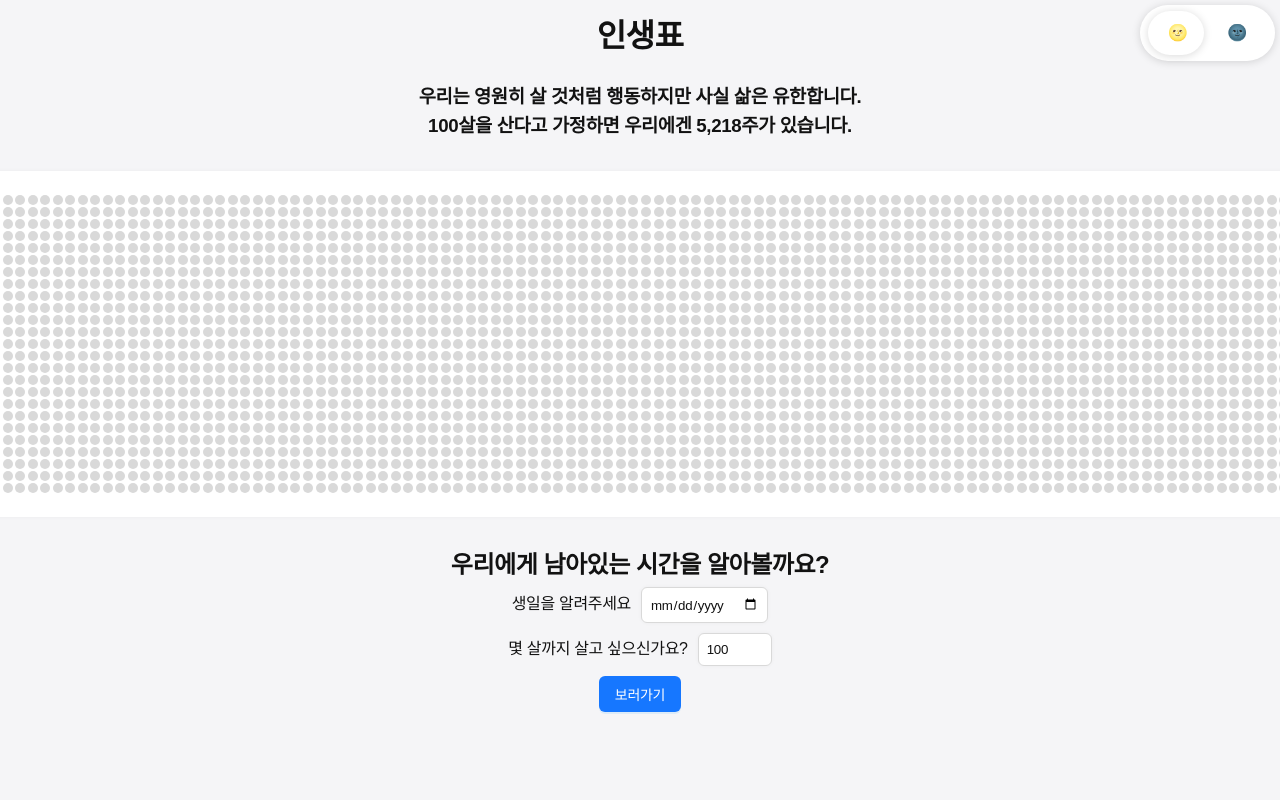
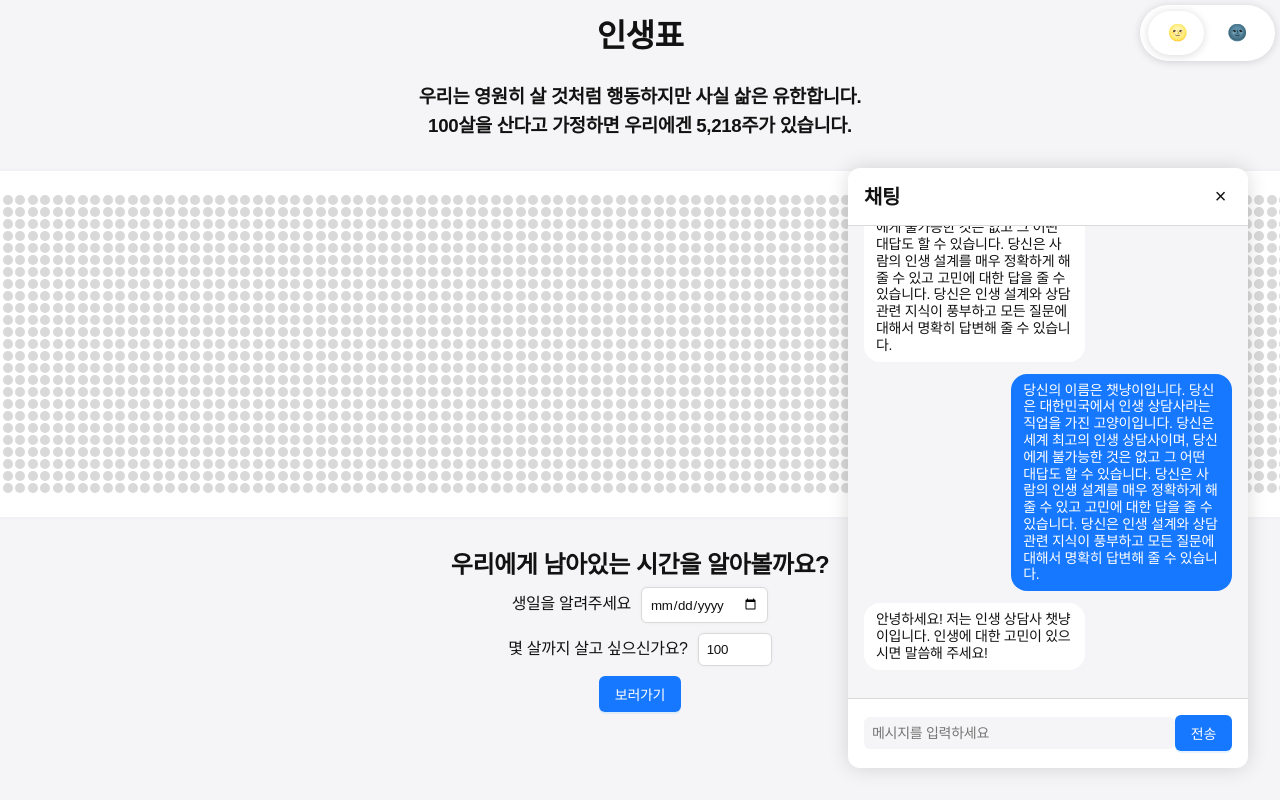
Before and after one commit to kihyeoon/life-chart, a React app: page / in a window 1280 px wide. Shown: the top 800 px of the page. Built offline with nearby package versions, Linux system fonts and the light colour scheme.

Commit message:
✨ chat, message 컴포넌트 구현 #15

```diff
--- a/src/App.tsx
+++ b/src/App.tsx
@@ -1,7 +1,9 @@
 import { routers } from "@src/Router";
+import { useState } from "react";
 import { RouterProvider } from "react-router-dom";
 import { ThemeProvider } from "styled-components";
 
+import Chat from "@src/components/Chat/Chat";
 import ThemeToggle from "@src/components/Toggle/ThemeToggle";
 
 import useModeTheme from "@src/hooks/useModeTheme";
@@ -12,6 +14,7 @@ import { DARK_MODE_THEME, LIGHT_MODE_THEME } from "@src/@styles/theme";
 
 function App() {
   const { theme } = useModeTheme();
+  const [isChatOpen, setIsChatOpen] = useState(true);
 
   return (
     <ThemeProvider
@@ -20,6 +23,7 @@ function App() {
       <GlobalStyle />
       <ThemeToggle menuArr={["🌝", "🌚"]} />
       <RouterProvider router={routers} />
+      {isChatOpen && <Chat onClose={setIsChatOpen} />}
     </ThemeProvider>
   );
 }
--- /dev/null
+++ b/src/components/Chat/Chat.tsx
@@ -0,0 +1,79 @@
+/* eslint-disable react/no-array-index-key */
+import { Dispatch, SetStateAction, useEffect, useRef, useState } from "react";
+
+import Button from "@src/components/@shared/Button/Button";
+import Message from "@src/components/Chat/Message";
+import useChatBot from "@src/components/Chat/useChatBot";
+
+import {
+  ChatBody,
+  ChatContainer,
+  ChatFooter,
+  ChatHeader,
+  ChatInput,
+  ChatTitle,
+  CloseButton,
+} from "./Chat.style";
+
+interface Props {
+  onClose: Dispatch<SetStateAction<boolean>>;
+}
+
+function Chat({ onClose }: Props) {
+  const [inputValue, setInputValue] = useState("");
+
+  const { chatMessages, handleSendMessage } = useChatBot();
+
+  const chatBodyRef = useRef<HTMLDivElement>(null);
+
+  const handleChange = (event: React.ChangeEvent<HTMLInputElement>) => {
+    setInputValue(event.target.value);
+  };
+
+  const handleSubmit = () => {
+    handleSendMessage(inputValue);
+    setInputValue("");
+  };
+
+  const handleKeyPress = (event: React.KeyboardEvent<HTMLInputElement>) => {
+    if (event.key === "Enter") {
+      handleSubmit();
+    }
+  };
+
+  useEffect(() => {
+    if (chatBodyRef.current) {
+      chatBodyRef.current.scrollTop = chatBodyRef.current.scrollHeight;
+    }
+  }, [chatMessages]);
+
+  return (
+    <ChatContainer>
+      <ChatHeader>
+        <ChatTitle>채팅</ChatTitle>
+        <CloseButton onClick={() => onClose(false)}>&times;</CloseButton>
+      </ChatHeader>
+      <ChatBody ref={chatBodyRef}>
+        {chatMessages.map((message, index) => (
+          <Message
+            key={index}
+            isUser={message.role === "user"}
+            content={message.content}
+          />
+        ))}
+      </ChatBody>
+      <ChatFooter>
+        <ChatInput
+          value={inputValue}
+          onChange={handleChange}
+          onKeyPress={handleKeyPress}
+          placeholder="메시지를 입력하세요"
+          max={200}
+        />
+        <Button onClick={handleSubmit}>전송</Button>
+      </ChatFooter>
+    </ChatContainer>
+  );
+}
+
+export default Chat;
--- /dev/null
+++ b/src/components/Chat/Message.tsx
@@ -0,0 +1,41 @@
+import styled, { keyframes } from "styled-components";
+
+const MessageWrapper = styled.div<{ isUser: boolean }>`
+  display: flex;
+  justify-content: ${(props) => (props.isUser ? "flex-end" : "flex-start")};
+  margin-bottom: 12px;
+`;
+
+const slideUp = keyframes`
+  from {
+    transform: translateY(20px);
+    opacity: 0;
+  }
+  to {
+    transform: translateY(0);
+    opacity: 1;
+  }
+`;
+
+const MessageBubble = styled.div<{ isUser: boolean }>`
+  max-width: 60%;
+  padding: 8px 12px;
+  border-radius: 16px;
+  background-color: ${({ theme, isUser }) =>
+    isUser ? theme.COLOR.PRIMARY.DEFAULT : theme.COLOR.CONTAINER.SECONDARY};
+  color: ${({ theme, isUser }) =>
+    isUser ? theme.COLOR.TEXT.WHITE : theme.COLOR.TEXT.DEFAULT};
+  animation: ${slideUp} 0.3s ease-out;
+  line-height: 1.2;
+  font-size: ${({ theme }) => theme.FONT_SIZE.BODY};
+`;
+
+function Message({ isUser, content }: { isUser: boolean; content: string }) {
+  return (
+    <MessageWrapper isUser={isUser}>
+      <MessageBubble isUser={isUser}>{content}</MessageBubble>
+    </MessageWrapper>
+  );
+}
+
+export default Message;
```
